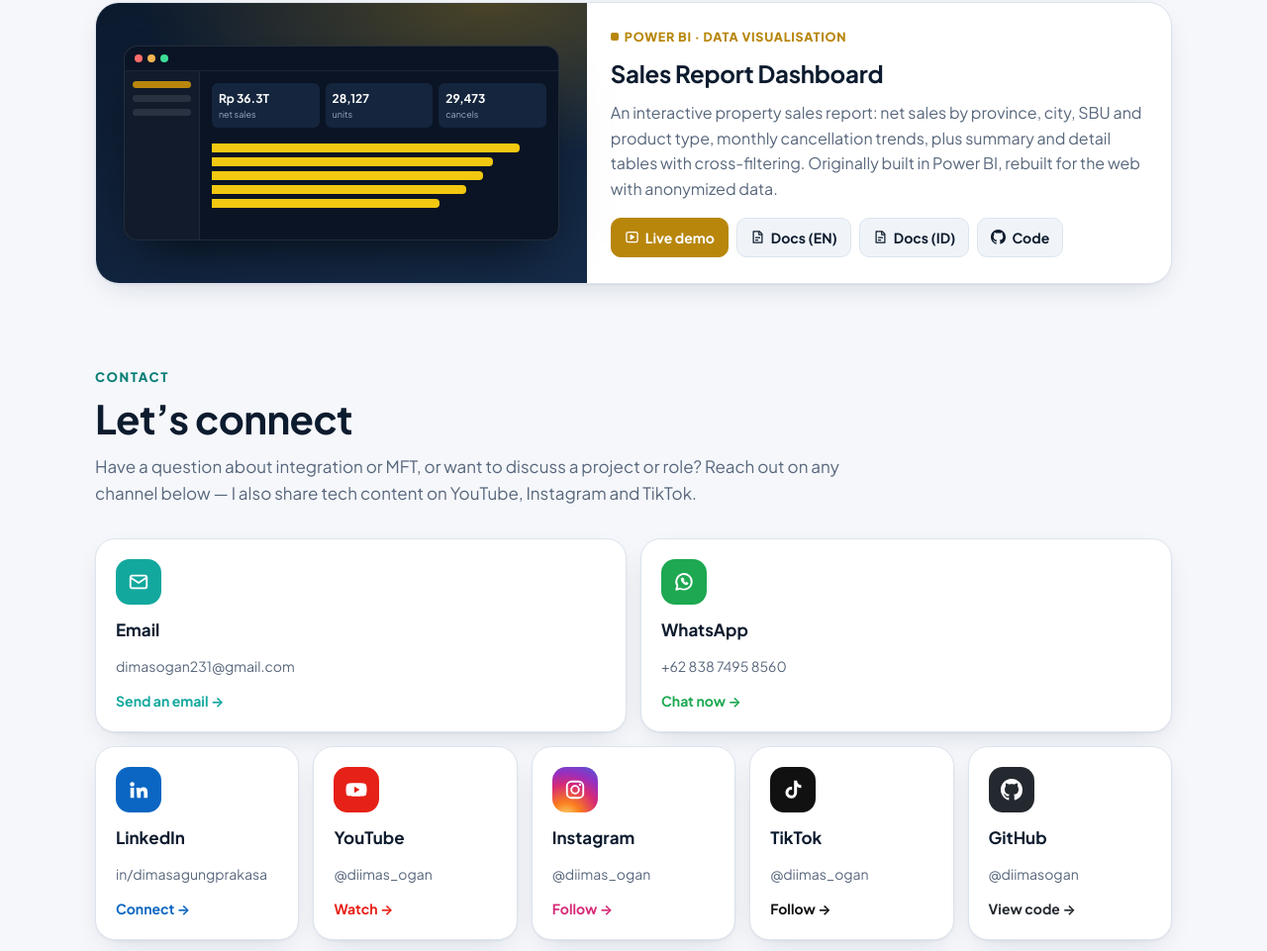
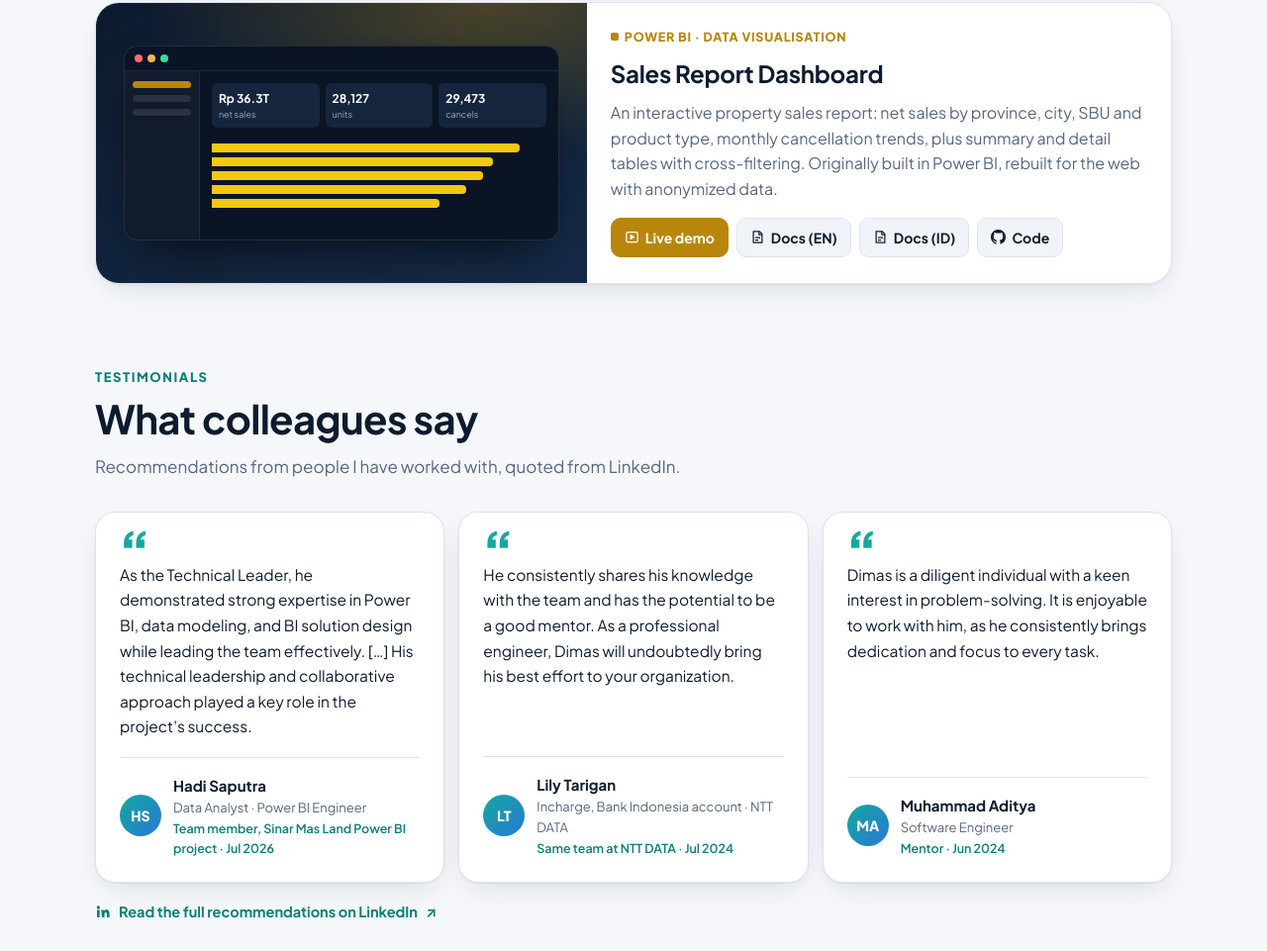
Before and after one commit to diimasogan/diimasogan.github.io, a plain HTML site: page index.html in a window 1280 px wide. Shown: the part 3439-4400 px from the top of the page at 99% size. Drawn offline with Linux system fonts and the light colour scheme.

Commit message:
Add Testimonials section with LinkedIn recommendations
Co-Authored-By: Claude Opus 5.5 <noreply@anthropic.com>

```diff
--- a/index.html
+++ b/index.html
@@ -114,6 +114,21 @@ h2{font-size:clamp(28px,4vw,40px);line-height:1.15;margin:8px 0 12px;letter-spac
 .courses a{display:flex;flex-direction:column;gap:2px;text-decoration:none;font-size:14px;font-weight:600;padding:10px 14px;border:1px solid var(--line);border-radius:12px;background:var(--surface-2)}
 .courses a:hover{border-color:var(--brand)}
 .courses em{font-style:normal;font-size:12.5px;font-weight:500;color:var(--muted)}
+/* testimonials */
+.testis{display:grid;grid-template-columns:repeat(3,1fr);gap:14px}
+.testi{margin:0;display:flex;flex-direction:column;gap:18px;background:var(--surface);border:1px solid var(--line);border-radius:var(--radius);padding:24px;box-shadow:var(--shadow)}
+.testi blockquote{margin:0;font-size:15.5px;line-height:1.65;color:var(--ink);position:relative;padding-top:26px}
+.testi blockquote::before{content:"“";position:absolute;top:-14px;left:-2px;font-size:56px;line-height:1;font-weight:800;color:var(--brand)}
+.testi figcaption{margin-top:auto;display:flex;gap:12px;align-items:center;border-top:1px solid var(--line);padding-top:16px}
+.testi .av{flex:none;width:42px;height:42px;border-radius:50%;display:grid;place-items:center;font-weight:800;font-size:14px;color:#fff;background:linear-gradient(135deg,var(--brand),#2a78d6)}
+.testi figcaption>span:last-child{display:flex;flex-direction:column;min-width:0}
+.testi figcaption b{font-size:15px}
+.testi figcaption span span{font-size:13px;color:var(--muted)}
+.testi figcaption em{font-style:normal;font-size:12.5px;color:var(--brand-ink);font-weight:600}
+.testi-more{margin:18px 0 0}
+.testi-more a{display:inline-flex;align-items:center;gap:8px;font-weight:700;font-size:14.5px;text-decoration:none;color:var(--brand-ink)}
+.testi-more a:hover{text-decoration:underline}
+.testi-more svg{width:16px;height:16px}
 .skill{background:var(--surface);border:1px solid var(--line);border-radius:var(--radius);padding:22px;box-shadow:var(--shadow)}
 .skill .ic{width:44px;height:44px;border-radius:12px;display:grid;place-items:center;background:var(--brand-soft);color:var(--brand-ink);margin-bottom:14px}
 .skill .ic svg{width:22px;height:22px}
@@ -209,7 +224,7 @@ footer a{color:#fff}
   .bf1{left:-14%}.bf2{right:-18%}
   .stats{grid-template-columns:repeat(2,1fr)}
   .skills{grid-template-columns:1fr}
-  .certs,.courses{grid-template-columns:1fr}
+  .certs,.courses,.testis{grid-template-columns:1fr}
   .projects{grid-template-columns:1fr}
   .proj.feat,.proj.wide{flex-direction:column}
   .proj.feat .shot{min-height:220px}
@@ -481,6 +496,27 @@ footer a{color:#fff}
   </div>
 </div></section>
 
+<section id="testimonials"><div class="wrap">
+  <div class="eyebrow" data-i18n="ts.eye">Testimonials</div>
+  <h2 data-i18n="ts.h">What colleagues say</h2>
+  <p class="sub" data-i18n="ts.sub">Recommendations from people I have worked with, quoted from LinkedIn.</p>
+  <div class="testis">
+    <figure class="testi rv">
+      <blockquote>As the Technical Leader, he demonstrated strong expertise in Power BI, data modeling, and BI solution design while leading the team effectively. […] His technical leadership and collaborative approach played a key role in the project's success.</blockquote>
+      <figcaption><span class="av" aria-hidden="true">HS</span><span><b>Hadi Saputra</b><span>Data Analyst · Power BI Engineer</span><em data-i18n="ts.r1">Team member, Sinar Mas Land Power BI project · Jul 2026</em></span></figcaption>
+    </figure>
+    <figure class="testi rv">
+      <blockquote>He consistently shares his knowledge with the team and has the potential to be a good mentor. As a professional engineer, Dimas will undoubtedly bring his best effort to your organization.</blockquote>
+      <figcaption><span class="av" aria-hidden="true">LT</span><span><b>Lily Tarigan</b><span>Incharge, Bank Indonesia account · NTT DATA</span><em data-i18n="ts.r2">Same team at NTT DATA · Jul 2024</em></span></figcaption>
+    </figure>
+    <figure class="testi rv">
+      <blockquote>Dimas is a diligent individual with a keen interest in problem-solving. It is enjoyable to work with him, as he consistently brings dedication and focus to every task.</blockquote>
+      <figcaption><span class="av" aria-hidden="true">MA</span><span><b>Muhammad Aditya</b><span>Software Engineer</span><em data-i18n="ts.r3">Mentor · Jun 2024</em></span></figcaption>
+    </figure>
+  </div>
+  <p class="testi-more"><a href="https://www.linkedin.com/in/dimasagungprakasa/details/recommendations/" target="_blank" rel="noopener"><svg><use href="#i-li"/></svg><span data-i18n="ts.more">Read the full recommendations on LinkedIn</span> ↗</a></p>
+</div></section>
+
 <section id="contact"><div class="wrap">
   <div class="eyebrow" data-i18n="ct.eye">Contact</div>
   <h2 data-i18n="ct.h">Let’s connect</h2>
@@ -533,6 +569,13 @@ footer a{color:#fff}
   "ce.valid": "berlaku sampai",
   "ce.verify": "Verifikasi",
   "ce.courses": "Kursus",
+  "ts.eye": "Testimoni",
+  "ts.h": "Kata rekan kerja",
+  "ts.sub": "Rekomendasi dari orang-orang yang pernah bekerja dengan saya, dikutip dari LinkedIn.",
+  "ts.r1": "Anggota tim, project Power BI Sinar Mas Land · Jul 2026",
+  "ts.r2": "Satu tim di NTT DATA · Jul 2024",
+  "ts.r3": "Mentor · Jun 2024",
+  "ts.more": "Baca rekomendasi lengkapnya di LinkedIn",
   "nav.projects": "Project",
   "nav.contact": "Kontak",
   "hero.open": "Terbuka untuk kolaborasi &amp; konsultasi",
```
